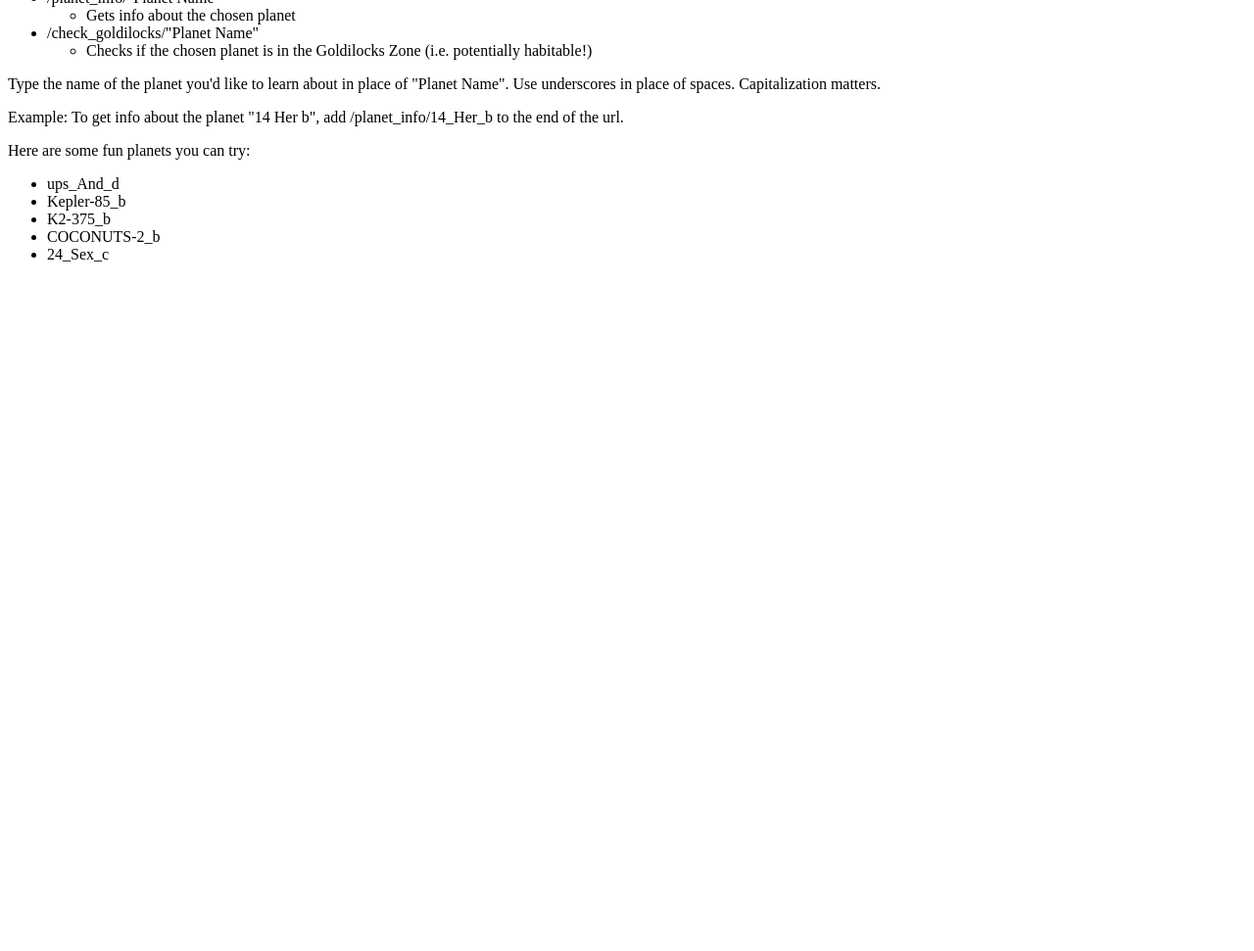
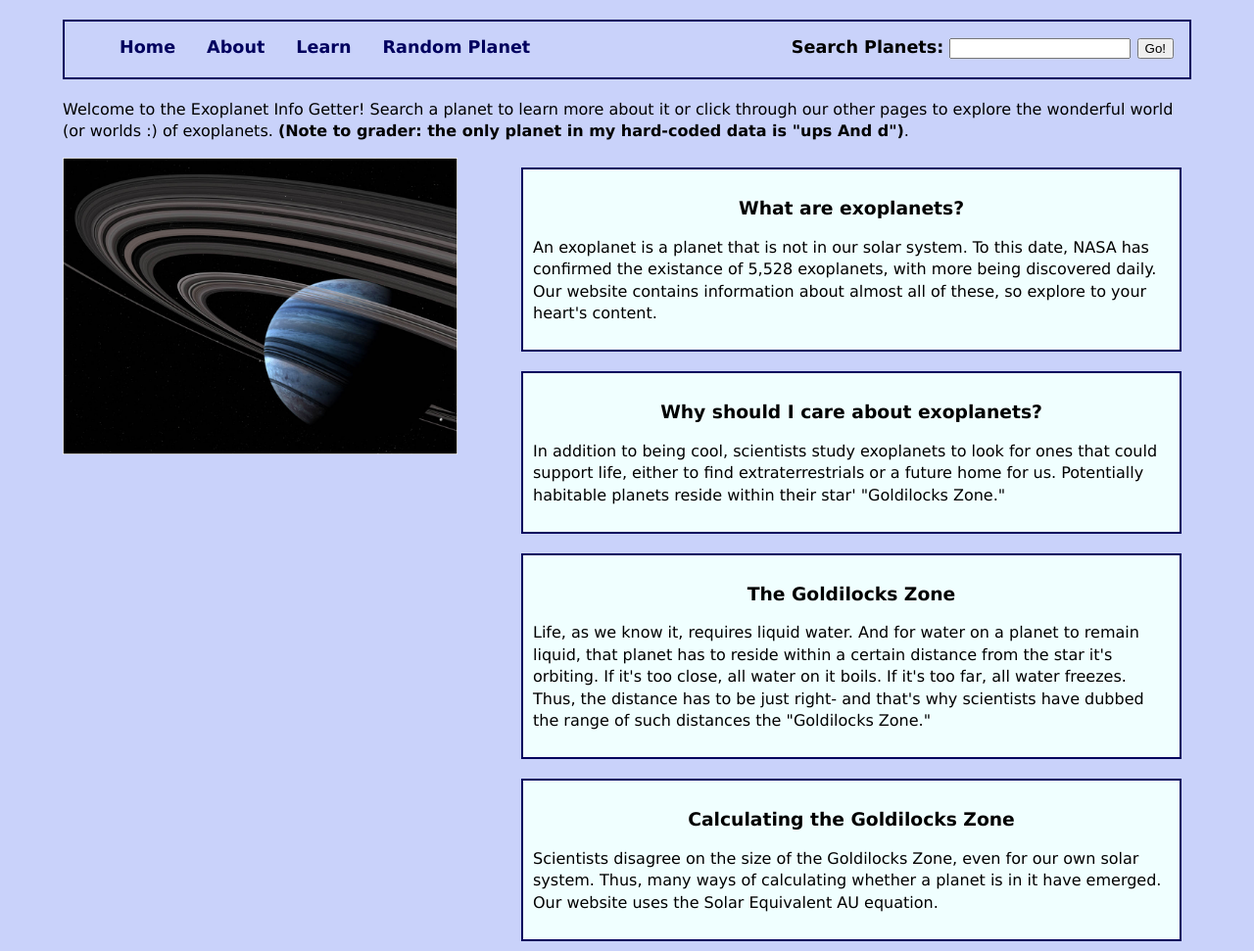
Before and after one commit to CS257-F23/team-project-a, a Flask app: page / in a window 1280 px wide. Shown: the part 111-1082 px from the top of the page at 98% size. Before the commit the page ends 378 px from the top, so only its background shows below. Run offline with Flask 3, Linux system fonts and the light colour scheme; some libraries are stand-ins or nearby versions.

Commit message:
stuff from Friday?

```diff
--- a/app.py
+++ b/app.py
@@ -1,11 +1,23 @@
-from flask import Flask, render_template
-from ProductionCode.Goldilocks import Goldilocks_Determiner
+#We used the following websites in mking this:
+#https://ttl255.com/jinja2-tutorial-part-2-loops-and-conditionals/#:~:text=For%20loops%20start%20with%20%7B%25,we%20go%20over%20the%20elements.
+#https://w3schools.com/cssref/pr_pos_right.php
+#https://www.w3schools.com/cssref/pr_background-image.php
+#https://www.w3schools.com/howto/howto_css_two_columns.asp
+#https://www.w3.org/MarkUp/HTMLPlus/htmlplus_45.html
+#https://developer.mozilla.org/en-US/docs/Learn/HTML/Multimedia_and_embedding/Images_in_HTML
+#
+#My photos come from the following websites:
+#https://eos.org/articles/1-3-million-pairs-of-stars-surround-the-sun
+#https://physicsworld.com/a/goldilocks-zone-may-not-be-a-good-metric-for-whether-life-exists-on-exoplanets-say-astrobiologists/
+#https://nick-stevens.com/2017/05/27/exoplanet-rings-juno-based-textures/
+
 from ProductionCode.Exoplanet_Data_Loader import data_loader
-from ProductionCode.PlanetAnalyzer import *
-
+from ProductionCode.PlanetAnalyzer import exoplanetAnalyzer
+exoplanet_data = data_loader("Data/ExoplanetSimplifiedData.csv")
+exoplanet_analyzer = exoplanetAnalyzer(exoplanet_data.exoplanetsByName)
+from flask import Flask, request, render_template
 
 app = Flask(__name__)
-exoplanet_data = data_loader('Data/ExoplanetSimplifiedData.csv')
 
 def underscores_to_spaces(underscored_string):
     """
@@ -24,58 +36,67 @@ def underscores_to_spaces(underscored_string):
 #Default route
 @app.route('/')
 def homepage():
-    """A homepage route for the app. No parameters."""
+    """A homepage route for the app. No parameters.
+    Param: none
+    Returns: html page
+    """
     #Gives info for how to navigate the app
     #Info written in the form of a html template
     return render_template('homepage.html')
 
+#Default route
+@app.route('/about')
+def about():
+    """A route for an about page. Not yet implemented. No parameters.
+    Param: none
+    Returns: html page
+    """
+    #Gives info for how to navigate the app
+    #Info written in the form of a html template
+    return render_template('about.html')
+
+@app.route('/random_planet')
+def random_planet():
+    """A rotue that will be deleted later that currently leads to a
+     "feature not yet implemented" page that indicates the random planet
+      feature is, believe it or not, not yet implemented. No parameters.
+    Param: none
+    Returns: html page
+    """
+    #Gives info for how to navigate the app
+    #Info written in the form of a html template
+    return render_template('random_planet.html')
+
 #Route with one parameter that shows planet info
-@app.route('/check_goldilocks''/<planet_name>', strict_slashes=False)
-def check_goldilocks(planet_name):
+@app.route('/planet_info''/<planet_name>', strict_slashes=False)
+def get_cell(planet_name):
     """
-    Takes a planet name and creates a web page that shows if that planet is in the Goldilocks Zone
+    url route: Takes a planet name and creates a web page with that planet's info
     Param: string
     Returns: string
     """
     fixed_planet_name = underscores_to_spaces(planet_name)
-    goldilocks_analyzer = Goldilocks_Determiner(exoplanet_data.exoplanetsByName)
-    result = goldilocks_analyzer.is_in_goldilocks_zone(fixed_planet_name)
+    exoplanet_info = exoplanet_analyzer.get_html_formatted_planet_info(fixed_planet_name)
+    return render_template ('planet_info.html', planet_name = fixed_planet_name,
+                            planet_info = exoplanet_info)
 
-    #Change the html input based on if the planet is in the Goldilocks Zone
-    if result == True:
-        return render_template ('goldilocks_result.html', planet_name = planet_name,
-                                result = "is in the Goldilocks Zone! (by Solar Equivalent AU)")
-    elif result == None:
-        return render_template ('goldilocks_result.html', planet_name = planet_name,
-                                result = "could be in the Goldilocks Zone, but unfortunately our database does not contain enough information to tell.")
-    else:
-        return render_template ('goldilocks_result.html', planet_name = planet_name,
-                                result = "is not in the Goldilocks Zone. (by Solar Equivalent AU)")
 
-#Route with one parameter that shows planet info
-@app.route('/planet_info''/<planet_name>', strict_slashes=False)
-def get_planet_info(planet_name):
+@app.route('/planet_info', methods = ['GET', 'POST'])
+def planet_info():
     """
-    Takes a planet name and creates a web page with that planet's info
+    POST route: Takes a planet name and creates a web page with that planet's info
     Param: string
     Returns: string
     """
-    fixed_planet_name = underscores_to_spaces(planet_name)
-    exoplanet_analyzer = exoplanetAnalyzer(exoplanet_data.exoplanetsByName)
-    exoplanet_info = exoplanet_analyzer.get_html_formatted_planet_info(fixed_planet_name)
-    return exoplanet_info
+    if request.method == 'POST':
+        planet_name = request.form['Search']
+        fixed_planet_name = underscores_to_spaces(planet_name)
+        exoplanet_info = exoplanet_analyzer.get_html_formatted_planet_info(fixed_planet_name)
+        return render_template ('planet_info.html', planet_name = fixed_planet_name,
+                            planet_info = exoplanet_info)
+    else:
+        return "Not a valid request protocol"
 
-#Route for errors
-@app.errorhandler(404)
-def page_not_found(e):
-    """Returns a 404 message"""
-    return render_template ('404.html')
-
-#Route for errors
-@app.errorhandler(500)
-def page_not_found(e):
-    """Returns an error message"""
-    return render_template ('500.html')
 
 if __name__ == "__main__":
     app.run(debug=True)
--- a/templates/homepage.html
+++ b/templates/homepage.html
@@ -1,43 +1,91 @@
 <html>
      <head>
         <title>{{title}}</title>
-        <h1>Exoplanet Info Getter</h1>
+        <script src="https://ajax.googleapis.com/ajax/libs/jquery/1.7.1/jquery.js">
+        </script>
 
+        <script src="https://ajax.googleapis.com/ajax/libs/jqueryui/1.8.16/jquery-ui.js">
+        </script>
+
+        <link href="http://ajax.googleapis.com/ajax/libs/jqueryui/1.8.16/themes/ui-lightness/jquery-ui.css"
+            rel="stylesheet" type="text/css" />
+
+
+        <h1>Exoplanets!</h1>
+        <link rel="stylesheet" href="{{ url_for('static', filename='homepagestyle.css') }}">
+
+
+        <nav>
+        <ul class="navigation">
+            <li><a href="/">Home</a></li>
+            <li><a href="/about">About</a></li>
+            <li><a href="/random_planet">Learn</a></li>
+            <li><a href="/random_planet">Random Planet</a></li>
+            <li class="search_bar"> <form action = "planet_info" method="post">
+                <label for="Search">Search Planets: </label>
+                <input type="text" id ="Search" name ="Search">
+                <input type="submit" value = "Go!">
+            </form>
+            </li>
+          </ul>
+        </nav>
 
      </head>
      <body>
+        <h2> </h2>
         <p>
-            Welcome to the Exoplanet Info Getter! Here are our avaliable features:
+            Welcome to the Exoplanet Info Getter! Search a planet to learn more about it or
+            click through our other pages to explore the wonderful world (or worlds :) of exoplanets.
+            <b>(Note to grader: the only planet in my hard-coded data is "ups And d")</b>.
         </p>
+
+        <img src={{ url_for('static', filename='photos/exoplanet_with_rings.jpg') }} alt="Computer rendering of a blue exoplanet with rings" />
+
+        <div class="examples">
+        <h3>
+            What are exoplanets?
+        </h3>
         <p>
-            <ul>
-                <li>/planet_info/"Planet Name"</li>
-                <ul>
-                    <li>Gets info about the chosen planet</li>
-                </ul>
-                <li>/check_goldilocks/"Planet Name"</li>
-                <ul>
-                    <li>Checks if the chosen planet is in the Goldilocks Zone (i.e. potentially habitable!) </li>
-                </ul>
-            </ul>
+        An exoplanet is a planet that is not in our solar system.
+        To this date, NASA has confirmed the existance of 5,528 exoplanets,
+        with more being discovered daily. Our website contains information
+        about almost all of these, so explore to your heart's content.
+
         </p>
+        </div>
+        <div class="examples">
+            <h3>
+                Why should I care about exoplanets?
+            </h3>
             <p>
-            Type the name of the planet you'd like to learn about in place of "Planet Name".
-            Use underscores in place of spaces. Capitalization matters.
+            In addition to being cool, scientists study exoplanets to look for
+            ones that could support life, either to find extraterrestrials or a
+            future home for us. Potentially habitable planets reside within their star'
+            "Goldilocks Zone."
             </p>
+            </div>
+            <div class="examples">
+                <h3>
+                    The Goldilocks Zone
+                </h3>
                 <p>
-            Example: To get info about the planet "14 Her b", add /planet_info/14_Her_b to the end of the url.
+                    Life, as we know it, requires liquid water. And for water on a planet to
+                    remain liquid, that planet has to reside within a certain distance from the star
+                    it's orbiting. If it's too close, all water on it boils. If it's too far,
+                    all water freezes. Thus, the distance has to be just right- and that's
+                    why scientists have dubbed the range of such distances the "Goldilocks Zone."
                 </p>
+                </div>
+                <div class="examples">
+                    <h3>
+                        Calculating the Goldilocks Zone
+                    </h3>
                     <p>
-            Here are some fun planets you can try:
+                        Scientists disagree on the size of the Goldilocks Zone, even
+                        for our own solar system. Thus, many ways of calculating whether a planet
+                        is in it have emerged. Our website uses the Solar Equivalent AU equation.
                     </p>
-        <ul>
-            <li>ups_And_d</li>
-            <li>Kepler-85_b</li>
-            <li>K2-375_b</li>
-            <li>COCONUTS-2_b</li>
-            <li>24_Sex_c</li>
-        </ul>
+                    </div>
 
      </body>
  </html>
```
Also changed, not shown: Nicholas_ID_3/templates/homepage.html (deleted, +0 -91 lines), Nicholas_ID_3/templates/planet_info.html (deleted, +0 -51 lines), Tests/test_Goldilocks.py (+0 -1 lines), Tests/test_Planet_analyzer.py (+1 -1 lines), static/homepagestyle.css (added, +90 -0 lines), static/planet_infostyle.css (added, +84 -0 lines), templates/planet_info.html (added, +38 -0 lines), static/photos/exoplanet_with_rings.jpg (added), static/photos/generic_exoplanet.jpg (added), templates/about.html (renamed from Nicholas_ID_3/templates/about.html), templates/random_planet.html (renamed from Nicholas_ID_3/templates/random_planet.html), 1 other file. Lines whose indentation alone changed are shown as unchanged.
